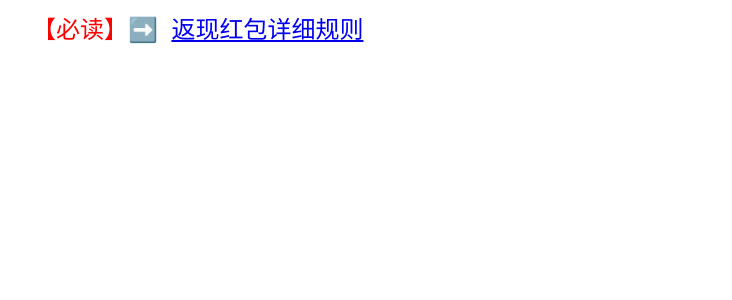
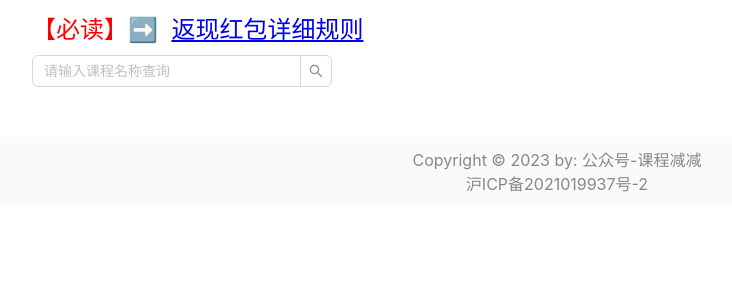
Before and after one commit to chenchifeng/full-stack, a React (Create React App) app: page / in a window 1280 px wide. Shown: the top 300 px of the page, without its empty margins (83-815 px from the left). Built offline with nearby package versions, Linux system fonts and the light colour scheme.

Commit message:
Body组件和Footer组件

```diff
--- a/src/App.js
+++ b/src/App.js
@@ -1,6 +1,8 @@
 import React from 'react';
 import './App.css';
 import Header from './components/Header';
+import Footer from './components/Footer';
+import Body from "./components/Body";
 
 function App() {
   return (
@@ -8,6 +10,8 @@ function App() {
       <div className='header-click'>
         <Header />
       </div>
+      <Body />
+      <Footer />
     </div>
   );
 }
--- a/src/components/Body/index.css
+++ b/src/components/Body/index.css
@@ -0,0 +1,3 @@
+.body {
+  padding-bottom: 50px;
+}
--- a/src/components/Body/index.js
+++ b/src/components/Body/index.js
@@ -0,0 +1,18 @@
+import { Input } from 'antd';
+import './index.css';
+
+const { Search } = Input;
+
+function Body() {
+  return (
+    <div className='body'>
+      <Search
+        placeholder='请输入课程名称查询'
+        allowClear
+        style={{ width: 300 }}
+      />
+    </div>
+  );
+}
+
+export default Body;
--- a/src/components/Footer/index.css
+++ b/src/components/Footer/index.css
@@ -0,0 +1,13 @@
+.footer {
+  background: #fafafa;
+  color: #888;
+  text-align: center;
+  width: 100%;
+  padding: 10px 0;
+  position: absolute;
+  left: 0;
+  right: 0;
+}
+.beian {
+  cursor: pointer;
+}
--- a/src/components/Footer/index.js
+++ b/src/components/Footer/index.js
@@ -0,0 +1,17 @@
+import './index.css';
+
+function Header() {
+  return (
+    <div className='footer'>
+      <div>Copyright © {new Date().getFullYear()} by: 公众号-课程减减</div>
+      <div
+        className='beian'
+        onClick={() => window.open('https://beian.miit.gov.cn/', '_blank')}
+      >
+        沪ICP备2021019937号-2
+      </div>
+    </div>
+  );
+}
+
+export default Header;
```
